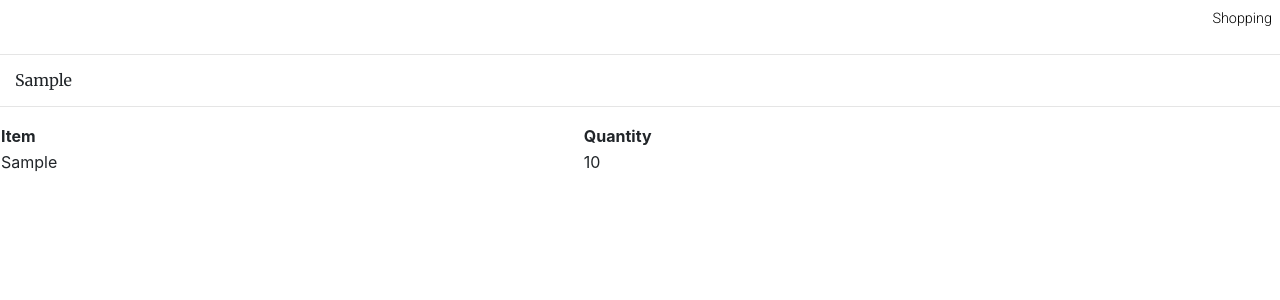
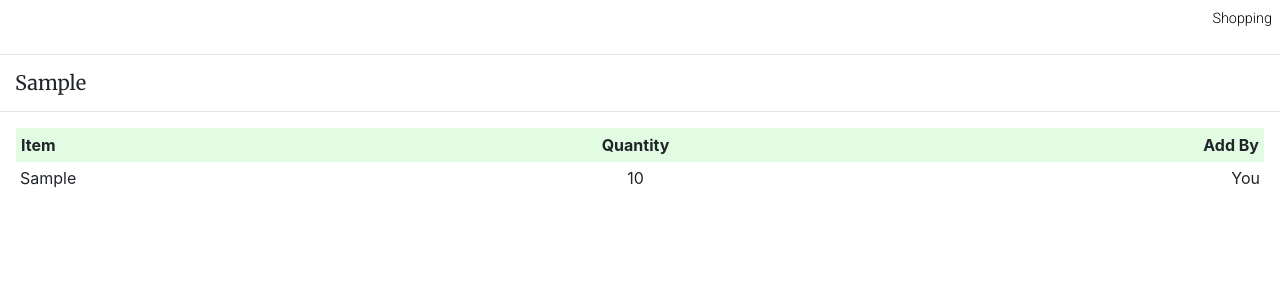
Before and after one commit to Code-Institute-Submissions/family_organiser, a Django app: page /shopping/shopping_page in a window 1280 px wide. Shown: the part 48-348 px from the top of the page. Run offline with Django 3.2, Linux system fonts and the light colour scheme; a user stored in the database is signed in; tables that the repository leaves empty hold one stand-in row (values such as "Sample post"); some libraries are stand-ins or nearby versions.

```diff
--- a/shopping/templates/shopping/shopping_page.html
+++ b/shopping/templates/shopping/shopping_page.html
@@ -10,27 +10,33 @@
     </div>
 </div>
 
-{% for category in categorys %}
+{% for category in categories %}
     <hr>
     <div class="row m-0 p-0">
         <div class="col-12 m-0">
-            <h6 class="m-0">{{category.category}}</h6>
+            <h5 class="m-0">{{category.category}}</h5>
         </div>
     </div>
     <hr>
 
     <div class="row m-0 p-0">
-        <div class="col-12 m-0 p-0">
-            <table class="container-fluid">
+        <div class="col-12 m-0 p-0 px-3">
+            <table class="container-fluid shopping-table">
                 <tr>
                     <th>Item</th>
-                    <th>Quantity</th>
+                    <th class="text-center">Quantity</th>
+                    <th class="text-right">Add By</th>
                 </tr>
                 {% for item in items %}
                     {% if item.category.category == category.category %}
                     <tr>
                         <td>{{ item.item }}</td>
-                        <td>{{ item.quantity }}</td>
+                        <td class="text-center">{{ item.quantity }}</td>
+                        {% if item.user.username == user.username %}
+                        <td class="text-right">You</td>
+                        {% else %}
+                        <td class="text-right">{{ item.user.first_name }}{{ item.user.last_name }}</td>
+                        {% endif %}
                     </tr>
                     {% endif %}
                 {% endfor %}
--- a/shopping/urls.py
+++ b/shopping/urls.py
@@ -3,4 +3,5 @@ from . import views
 
 urlpatterns = [
     path('shopping_page', views.shopping_page, name="shopping_page"),
+    path('add_item', views.add_item, name="add_item"),
 ]
--- a/shopping/views.py
+++ b/shopping/views.py
@@ -1,15 +1,34 @@
-from django.shortcuts import render
+from django.shortcuts import render, redirect
 from .models import Category, Item
 
 # Create your views here.
 def shopping_page(request):
 
     items = Item.objects.filter(user=request.user)
-    categorys = Category.objects.filter(user=request.user)
+    categories = Category.objects.filter(user=request.user)
 
     context = {
         'items': items,
-        'categorys': categorys,
+        'categories': categories,
     }
 
     return render(request, 'shopping/shopping_page.html', context)
+
+def add_item(request):
+
+    if request.method == 'POST':
+
+        item = request.POST.get('item')
+        quantity = request.POST.get('quantity')
+        category = Category.objects.get(category=request.POST.get('category'))
+
+        new_item = Item(
+            user = request.user,
+            item = item,
+            quantity = quantity,
+            category = category,
+        )
+        new_item.save()
+
+
+    return redirect('shopping_page')
--- a/static/css/_profile.scss
+++ b/static/css/_profile.scss
@@ -160,7 +160,7 @@
     }
 }
 
-.send-button-status {
+.send-button {
     z-index: 100;
     position: fixed;
     border-radius: 50%;
--- /dev/null
+++ b/static/css/_shopping_page.scss
@@ -0,0 +1,14 @@
+.shopping-table {
+    tr:nth-of-type(odd) {
+        background-color: rgb(250, 250, 250);
+    }
+    tr:first-child {
+        background-color: lighten($theme-colour, 25%);
+    }
+    th {
+        padding: 5px;
+    }
+    td {
+        padding: 4px;
+    }
+}
--- a/static/css/style.css
+++ b/static/css/style.css
@@ -265,7 +265,7 @@ nav {
   bottom: 11px;
 }
 
-.send-button-status {
+.send-button {
   z-index: 100;
   position: fixed;
   border-radius: 50%;
@@ -279,11 +279,11 @@ nav {
           transform: translate(0px, 100px);
 }
 
-.send-button-status:focus {
+.send-button:focus {
   outline: none;
 }
 
-.send-button-status img {
+.send-button img {
   width: 81px;
   height: 85px;
   position: relative;
@@ -336,6 +336,22 @@ nav {
 .status-divider {
   height: 8px;
   background-color: #cafacc;
+}
+
+.shopping-table tr:nth-of-type(odd) {
+  background-color: #fafafa;
+}
+
+.shopping-table tr:first-child {
+  background-color: #e1fce3;
+}
+
+.shopping-table th {
+  padding: 5px;
+}
+
+.shopping-table td {
+  padding: 4px;
 }
 
 .login-container {
--- a/static/css/style.scss
+++ b/static/css/style.scss
@@ -3,6 +3,7 @@
 @import 'base';
 @import 'profile';
 @import 'news_feed';
+@import 'shopping_page';
 @import 'allauth';
 
 body {
--- a/static/js/profile.js
+++ b/static/js/profile.js
@@ -18,7 +18,7 @@ $(document).on( 'click','#add-button', function() {
         setTimeout(function() {
             $('#add-data-form-container').html('')
         }, 200)
-        gsap.to('#send-button-status', 0.6, {transform: 'translate(0px, 100px)'})
+        gsap.to('#send-button', 0.6, {transform: 'translate(0px, 100px)'})
         tl.to('.profile-page-container', 0.5, {transform: 'translate(0, 0)'})
         tl.to('#add-button', 0.5, {transform: 'rotateZ(0deg)', background: 'linear-gradient(120deg, #80f886, #39E86D)'},'-=0.5')
         $(this).toggleClass('closed')
```
Also changed, not shown: static/js/forms.js (+15 -12 lines), user/templates/user/profile.html (+12 -8 lines), user/views.py (+8 -0 lines), 1 other file.
